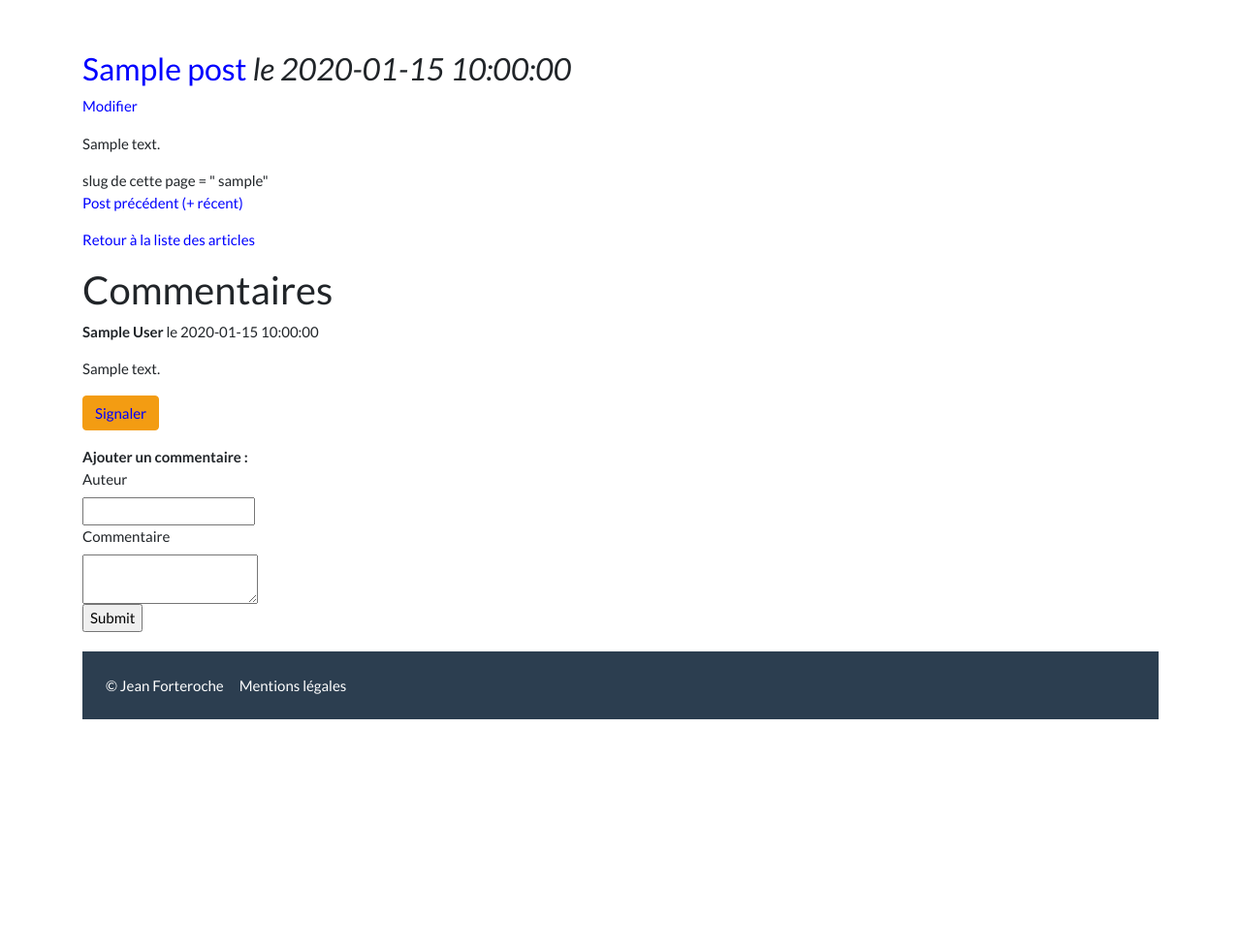
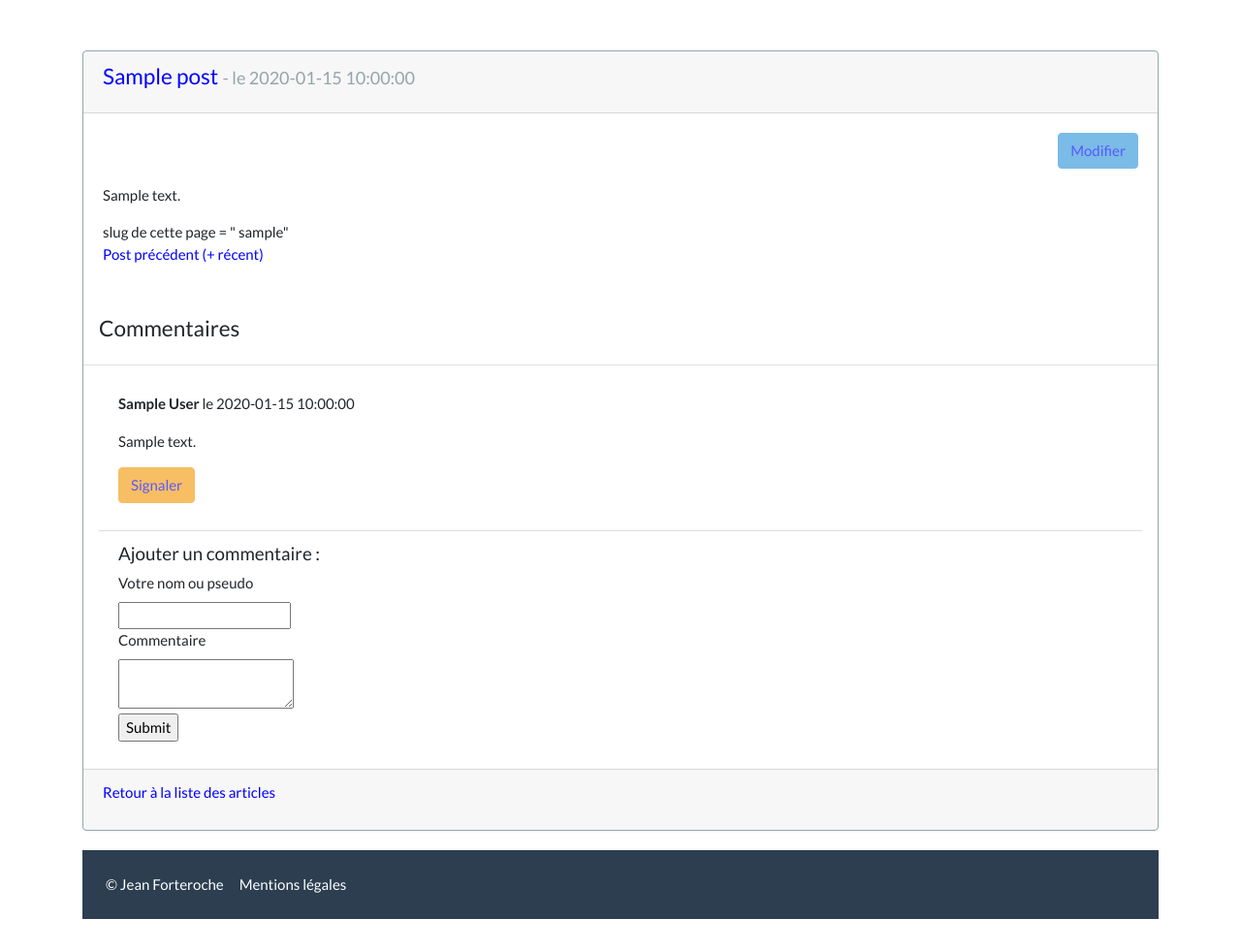
Before and after one commit to Petit-Lutin/Blog, a PHP site: template view/frontend/postView.php in a window 1280 px wide. Shown: the part 108-1088 px from the top of the page at 97% size. Before the commit the page ends 850 px from the top, so only its background shows below. Run offline with PHP 8.4, Linux system fonts and the light colour scheme; the template is opened without the code that fills it: most values are stand-ins (such as "Sample title", 1, 10 or a date in 2020); data that the repository does not hold is empty; some libraries are stand-ins or nearby versions.

Commit message:
mise en page bootstrap page article

```diff
--- a/view/frontend/postView.php
+++ b/view/frontend/postView.php
@@ -1,20 +1,32 @@
 <?php ob_start();
 ?>
-<div class="contenuPage">
+<div class="contenuPage" xmlns="http://www.w3.org/1999/html">
     <div class="news">
-        <h3>
+        <div class="card border-secondary mb-3">
+            <div class="card-header">
+                <h4 class="card-title">
                     <a href="index.php?action=article&amp;id=<?= $post['id'] ?>"> <?= htmlspecialchars($post['title']) ?></a>
-            <em>le <?= $post['creation_date_fr'] ?></em>
-        </h3>
-        <p><a href="index.php?action=modifier-article&amp;id=<?= $post['id'] ?>">Modifier</a></p>
+                    <small class="card-subtitle mb-2 text-muted">- le <?= $post['creation_date_fr'] ?></small>
+                </h4>
+            </div>
+
+            <div class="card-body">
+
+                <div class="card-text">
+
+                    <p class="text-right">
+                        <button class="btn btn-info disabled"><a class="card-link"
+                                    href="index.php?action=modifier-article&amp;id=<?= $post['id'] ?>">Modifier</a>
+                        </button>
+                    </p>
+
+
                     <p>
                         <?= nl2br($post['content']) ?>
                     </p>
                     slug de cette page = " <?= $post['slug'] ?>"
-    </div>
+
                     <?php
-
-
                     //todo: cacher l'affichage du bouton précédent quand c'est le dernier article
                     if ((null != $post['id'] + 1)) {
                         $biggerId = $post['id'] + 1; ?>
@@ -30,45 +42,61 @@
                         <?php
                     }
                     ?>
-    <p><a href="index.php?action=liste-articles&page=0">Retour à la liste des articles</a></p>
 
+                </div>
+            </div>
 
-    <h2>Commentaires</h2>
+            <div class="modal-header"><h4>Commentaires</h4></div>
+            <div class="modal-body">
+                <ul class="list-group list-group-flush">
+
+                    <!--                <div class="card-text">-->
+
                     <!--On affiche les commentaires existants -->
                     <?php
                     while ($comment = $comments->fetch()) {
                         ?>
-        <p><strong><?= htmlspecialchars($comment['author']) ?></strong> le <?= $comment['comment_date_fr'] ?></p>
+                        <li class="list-group-item  ">
+                        <p><strong><?= htmlspecialchars($comment['author']) ?></strong>
+                            le <?= $comment['comment_date_fr'] ?>
+                        </p>
                         <p><?= nl2br(htmlspecialchars($comment['comment'])) ?></p>
                         <?php
                         // si le commentaire en question a déjà été signalé par un utilisateur (reconnu par son adresse IP), on n'affiche pas de bouton "signaler"
                         if ($comment['reported'] == 1) {
                             ?>
-            <div class="reportedComment">Vous avez signalé ce commentaire.</div>         <hr>
+                            <div class="reportedComment">Vous avez signalé ce commentaire.</div>
+                            <!--                        <hr>-->
 
                             <?php
                             // autrement on affiche un bouton "signaler"
                         } else {
                             ?>
                             <p>
-                <button class="btn btn-warning btn-reportComment"><a
+                                <button class="btn btn-warning disabled btn-reportComment "><a
                                             href="index.php?action=report-comment&amp;commentid=<?= $comment['id'] ?>"
                                             title="Si ce commentaire vous semble injurieux ou offensant, vous pouvez demander à ce qu'il soit modéré par Jean Forteroche.">Signaler</a>
                                 </button>
                             </p>
-            <div class="deletedComment">Ce commentaire a été supprimé car il contenait des propos injurieux ou
+                            <div class="deletedComment">Ce commentaire a été supprimé car il contenait des propos
+                                injurieux
+                                ou
                                 offensants.
                             </div>
+                            </li>
                             <?php
                         }
                     } ?>
+                    <!--                </ul>-->
 
+                    <!--                </div>-->
 
-    <strong>Ajouter un commentaire :</strong>
+                    <li class="list-group-item">
+                        <h5>Ajouter un commentaire :</h5>
                         <!-- Pour poster un commentaire -->
                         <form action="index.php?action=add-comment&amp;id=<?= $post['id'] ?>" method="post">
                             <div>
-            <label for="author">Auteur</label><br/>
+                                <label for="author">Votre nom ou pseudo</label><br/>
                                 <input type="text" id="author" name="author" required/>
                             </div>
                             <div>
@@ -79,7 +107,16 @@
                                 <input type="submit"/>
                             </div>
                         </form>
+                    </li>
+                </ul>
 
+            </div>
+
+            <div class="card-footer">
+                <p><a href="index.php?action=liste-articles&page=0">Retour à la liste des articles</a></p>
+
+            </div>
+        </div>
         <?php $content = ob_get_clean(); ?>
-</div>
+
         <?php require('template.php'); ?>
```
Lines whose indentation alone changed are shown as unchanged.
